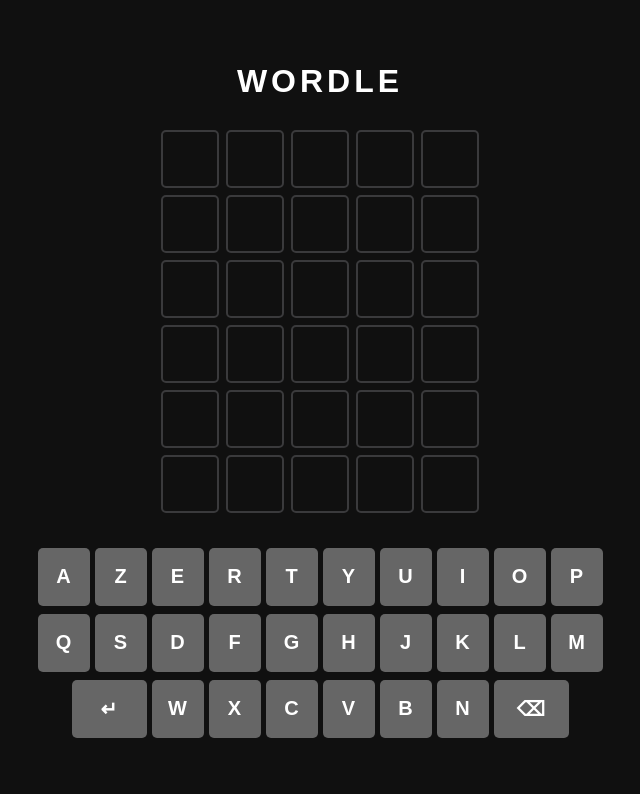
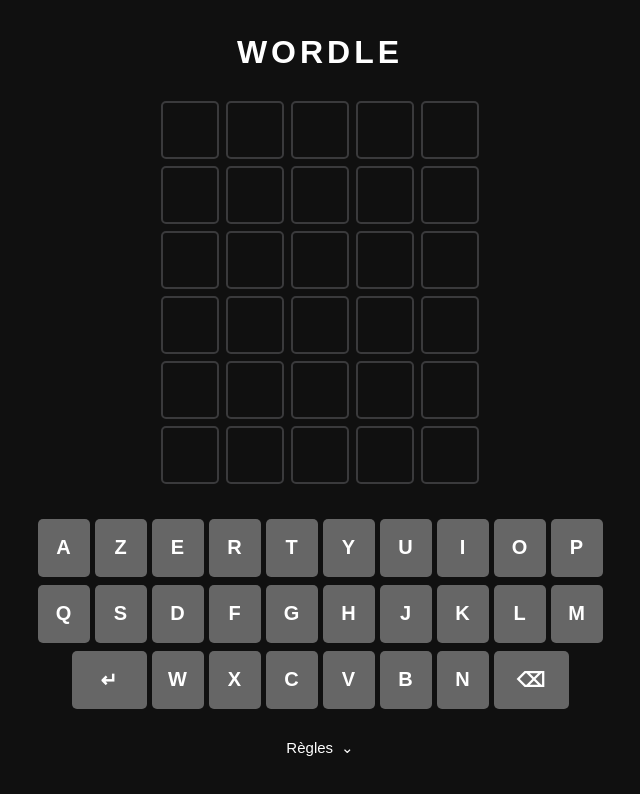
Before and after one commit to bvanamor/tp-Wordle, a React (Vite) app in the folder wordle/: page / in a window 1280 px wide. Shown: the top 794 px of the page, without its empty margins (320-960 px from the left). Built offline with nearby package versions, Linux system fonts and the light colour scheme.

Commit message:
{FIX} Fix Bug and repair regle

```diff
--- a/wordle/src/App.tsx
+++ b/wordle/src/App.tsx
@@ -6,6 +6,7 @@
 import Board from "./components/Board";
 import Keyboard from "./components/Keyboard";
 import Title from "./components/Title";
+import Regle from "./components/Regle";
 
 import {
   TARGET_WORD,
@@ -53,6 +54,7 @@
     const usedTargetIndexes =
       new Set<number>();
 
+
     for (
       let i = 0;
       i < WORD_LENGTH;
@@ -67,6 +69,7 @@
         usedTargetIndexes.add(i);
       }
     }
+
 
     for (
       let i = 0;
@@ -159,6 +162,7 @@
       return;
     }
 
+
     if (
       key === "BACKSPACE"
     ) {
@@ -169,6 +173,7 @@
 
       return;
     }
+
 
     if (key === "ENTER") {
       if (
@@ -204,6 +209,7 @@
 
       setCurrentWord("");
 
+
       if (
         currentWord ===
         TARGET_WORD
@@ -215,6 +221,7 @@
         return;
       }
 
+
       if (
         newGuesses.length >=
         MAX_ATTEMPTS
@@ -224,6 +231,7 @@
 
       return;
     }
+
 
     if (
       currentWord.length >=
@@ -237,6 +245,7 @@
         previous + key
     );
   }
+
 
   useEffect(() => {
     function handlePhysicalKeyboard(
@@ -311,6 +320,9 @@
         keyStatuses={keyStatuses}
       />
 
+
+      <Regle />
+
       {gameOver && (
         <div className="game-result">
 
@@ -343,9 +355,7 @@
           <button
             type="button"
             className="restart-button"
-            onClick={
-              restartGame
-            }
+            onClick={restartGame}
           >
             Recommencer
           </button>
```
